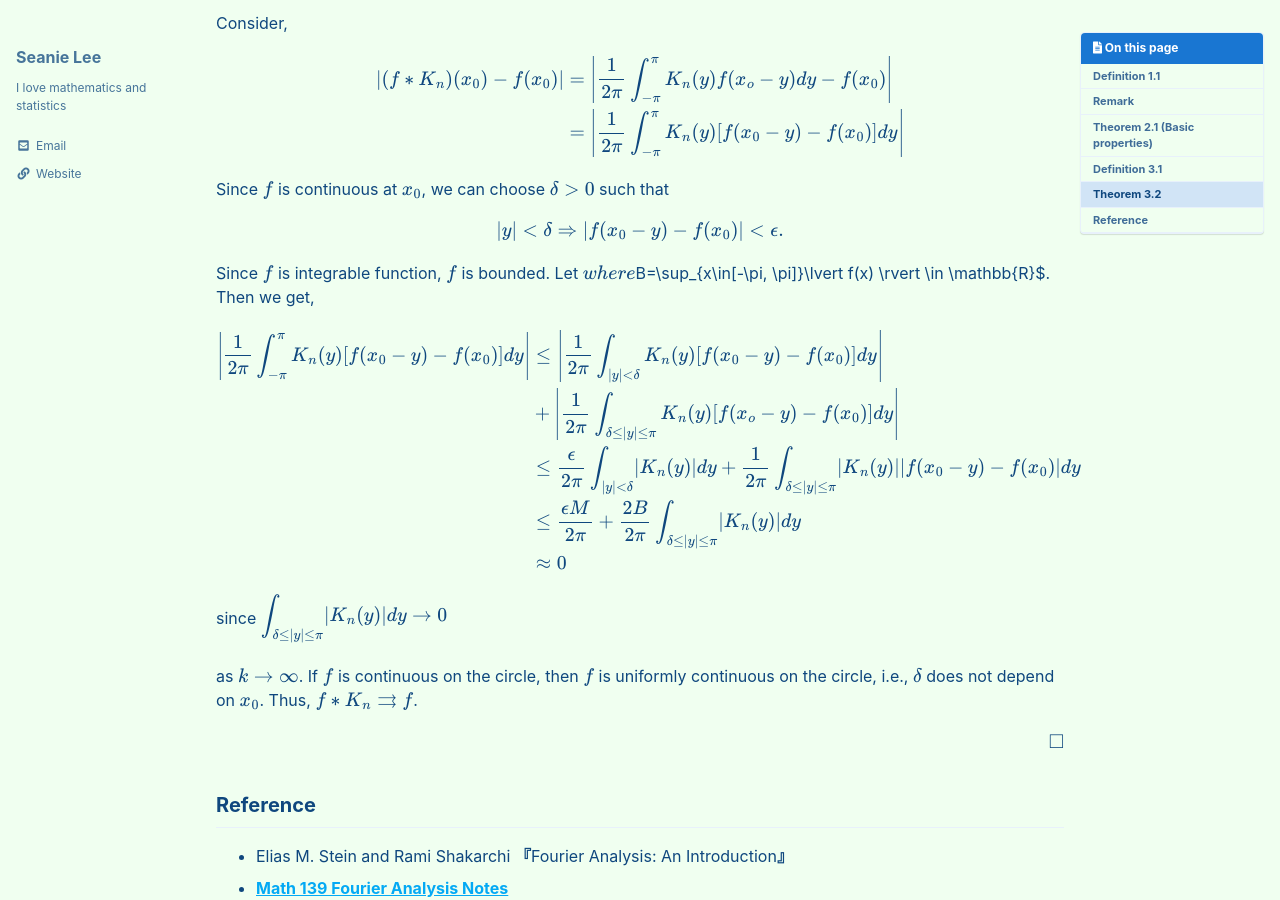
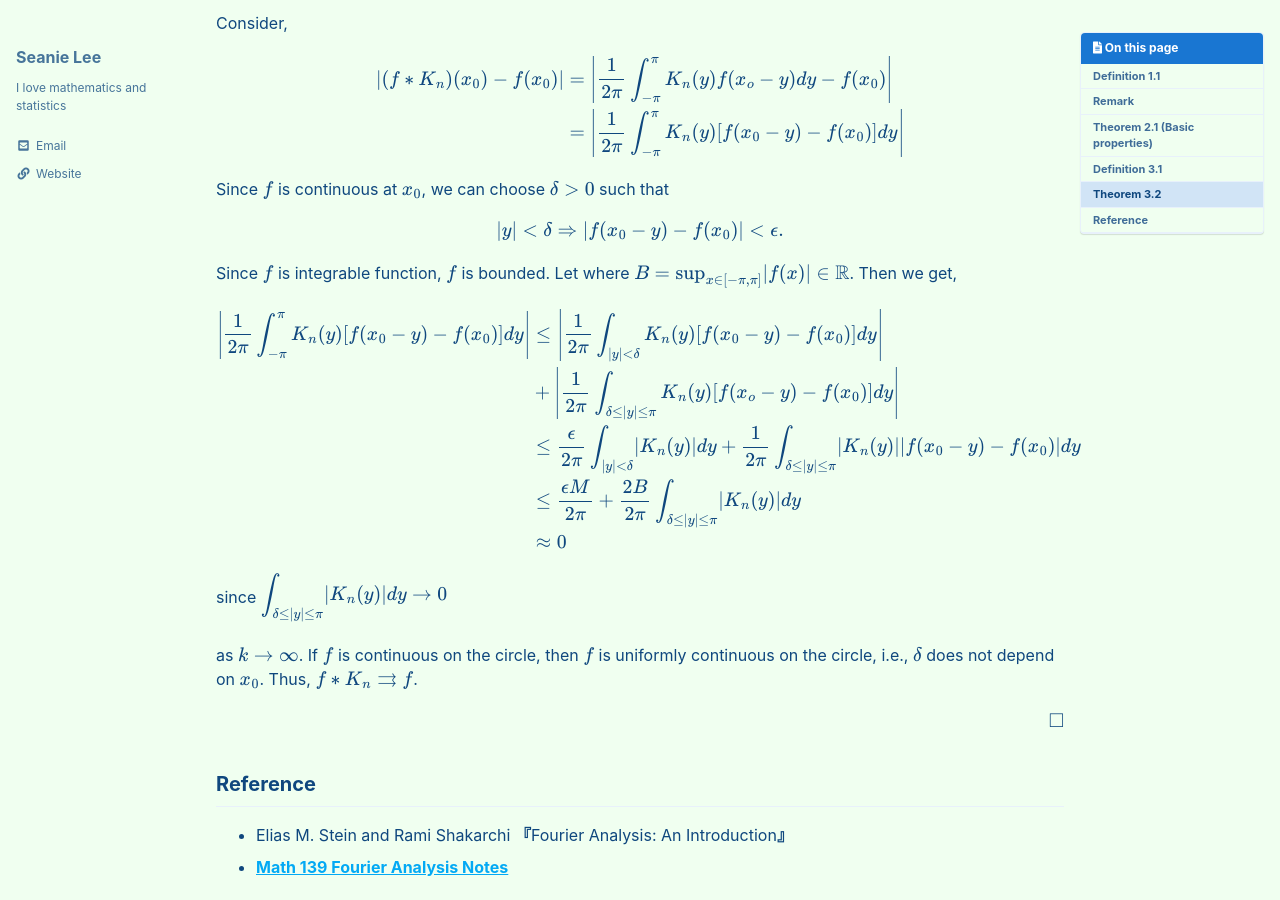
Before and after one commit to seanie12/blog, a Jekyll site: the page built from _posts/2023-02-06-convolution-good-kernels.md, in a window 1280 px wide and 900 px high, scrolled down 5242 px. Built offline with Jekyll 4.4.1, drawn with Linux system fonts in a browser that asks for light colours; cached includes are drawn as plain includes; formulas are drawn with MathJax 3.

```diff
--- a/_posts/2023-02-06-convolution-good-kernels.md
+++ b/_posts/2023-02-06-convolution-good-kernels.md
@@ -279,7 +279,7 @@ $$
 \end{align*}
 $$
 
-Since $f$ is integrable function, $f$ is bounded. Let $ where $B=\sup_{x\in[-\pi, \pi]}\lvert f(x) \rvert \in \mathbb{R}$. Then we get,
+Since $f$ is integrable function, $f$ is bounded. Let where $B=\sup_{x\in[-\pi, \pi]}\lvert f(x) \rvert \in \mathbb{R}$. Then we get,
 
 $$
 \begin{align*}
```
